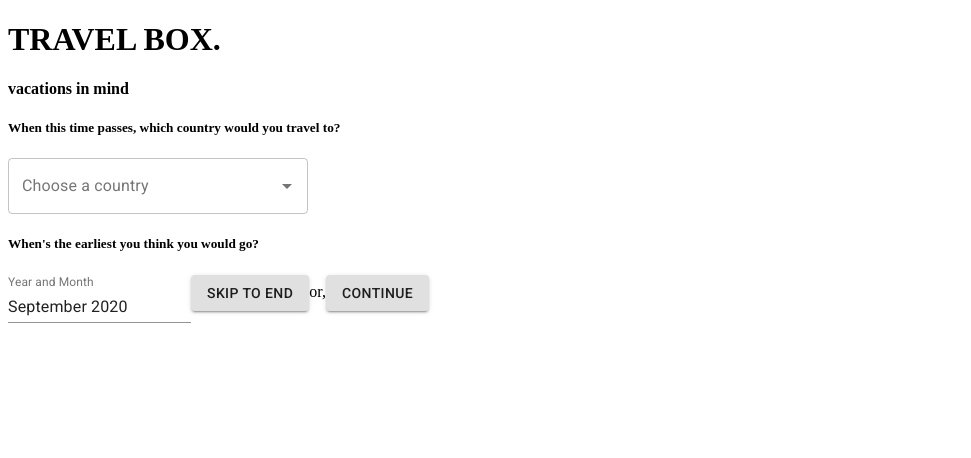
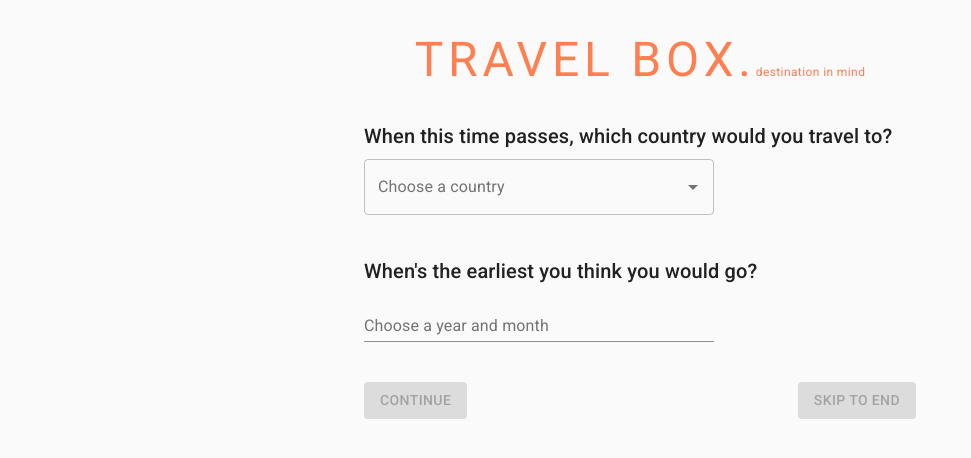
Before and after one commit to vv-qian/travel-box, a React (Create React App) app: page / in a window 1280 px wide. Shown: the top 458 px of the page, without its empty margins (0-971 px from the left). Built offline with nearby package versions, Linux system fonts and the light colour scheme.

Commit message:
page one first round style

```diff
--- a/src/App.js
+++ b/src/App.js
@@ -1,23 +1,27 @@
 import React, { useState } from "react";
 import Route from "./components/Route";
+import Header from "./components/Header";
 import PageOne from "./pages/PageOne";
 import PageTwo from "./pages/PageTwo";
 import PageThree from "./pages/PageThree";
+
+import CssBaseline from "@material-ui/core/CssBaseline";
+import Container from "@material-ui/core/Container";
 
 import { topicOptions, countries } from "./utils/data";
 
 const App = () => {
   const [country, setCountry] = useState(null);
-  const [date, setDate] = useState(new Date());
+  const [date, setDate] = useState(null);
   const [info, setInfo] = useState([]);
 
   return (
-    <div>
-      <div>
-        <h1>TRAVEL BOX.</h1>
-        <h4>vacations in mind</h4>
-      </div>
+    <React.Fragment>
+      <CssBaseline />
+      <Container maxWidth="md">
+        <Header />
         <Route path="/">
+          <Container maxWidth="sm">
             <PageOne
               countries={countries}
               onSelectCountry={setCountry}
@@ -25,13 +29,16 @@ const App = () => {
               currentDate={date}
               currentCountry={country}
             />
+          </Container>
         </Route>
         <Route path="/info">
+          <Container maxWidth="sm">
             <PageTwo
               country={country}
               onInfoSelect={setInfo}
               topicOptions={topicOptions}
             />
+          </Container>
         </Route>
         <Route path="/unbox">
           <PageThree
@@ -40,7 +47,8 @@ const App = () => {
             topics={info}
           />
         </Route>
-    </div>
+      </Container>
+    </React.Fragment>
   );
 };
 
--- a/src/components/ComboBox.js
+++ b/src/components/ComboBox.js
@@ -13,7 +13,7 @@ const ComboBox = ({
     <Autocomplete
       options={options}
       getOptionLabel={(option) => option[labelAccessor]}
-      style={{ width: 300 }}
+      style={{ width: 350 }}
       onChange={(evt, value) => {
         if (value) {
           onInputChange(value);
--- /dev/null
+++ b/src/components/Header.js
@@ -0,0 +1,17 @@
+import React from "react";
+import Typography from "@material-ui/core/Typography";
+
+const Header = () => {
+  return (
+    <div className="header">
+      <Typography variant="h3" component="h1">
+        TRAVEL BOX.
+      </Typography>
+      <Typography variant="caption" component="span" gutterBottom>
+        destination in mind
+      </Typography>
+    </div>
+  );
+};
+
+export default Header;
--- /dev/null
+++ b/src/components/Question.js
@@ -0,0 +1,12 @@
+import React from "react";
+import Typography from "@material-ui/core/Typography";
+
+const Question = ({ text }) => {
+  return (
+    <Typography variant="h6" gutterBottom>
+      {text}
+    </Typography>
+  );
+};
+
+export default Question;
--- a/src/components/Search.js
+++ b/src/components/Search.js
@@ -21,6 +21,8 @@ const Search = ({ term }) => {
 
     search();
   }, [term]);
+
+  // use https://material-ui.com/components/cards/
 
   const renderedResults = results.map((result) => {
     return (
--- a/src/components/YearMonthPicker.js
+++ b/src/components/YearMonthPicker.js
@@ -9,9 +9,10 @@ const YearMonthPicker = ({ onDateChange, currentDate }) => {
       variant="inline"
       openTo="year"
       views={["year", "month"]}
-      label="Year and Month"
+      label="Choose a year and month"
       minDate={new Date()}
       value={selectedDate}
+      style={{ width: 350 }}
       onChange={(date) => {
         setSelectedDate(date);
         onDateChange(date);
--- a/src/css/style.css
+++ b/src/css/style.css
@@ -1,3 +1,24 @@
+body,
+html {
+  font-family: "Roboto";
+}
+
+/* Header.js */
+.header {
+  margin: 2rem 0;
+  text-align: center;
+}
+
+.header h1 {
+  display: inline-block;
+  letter-spacing: 0.3rem;
+  color: coral;
+}
+
+.header span {
+  color: coral;
+}
+
 a.navigate {
   text-decoration: none;
 }
--- a/src/pages/PageOne.js
+++ b/src/pages/PageOne.js
@@ -1,10 +1,13 @@
 import React from "react";
 import { MuiPickersUtilsProvider } from "@material-ui/pickers";
 import DateFnsUtils from "@date-io/date-fns";
+import Button from "@material-ui/core/Button";
+import Grid from "@material-ui/core/Grid";
+
 import YearMonthPicker from "../components/YearMonthPicker";
 import ComboBox from "../components/ComboBox";
 import Link from "../components/Link";
-import Button from "@material-ui/core/Button";
+import Question from "../components/Question";
 
 const PageOne = ({
   countries,
@@ -15,9 +18,15 @@ const PageOne = ({
 }) => {
   return (
     <MuiPickersUtilsProvider utils={DateFnsUtils}>
-      <div>
-        <div className="question">
-          <h5>When this time passes, which country would you travel to?</h5>
+      <Grid
+        container
+        direction="column"
+        alignItems="flex-start"
+        spacing={5}
+        className="page page_one"
+      >
+        <Grid item className="question">
+          <Question text="When this time passes, which country would you travel to?" />
           <ComboBox
             options={countries}
             labelAccessor={"country"}
@@ -25,22 +34,37 @@ const PageOne = ({
             onInputChange={onSelectCountry}
             currentCountry={currentCountry}
           />
-        </div>
-        <div className="question">
-          <h5>When's the earliest you think you would go?</h5>
+        </Grid>
+        <Grid item className="question">
+          <Question text="When's the earliest you think you would go?" />
           <YearMonthPicker
             onDateChange={onSelectDate}
             currentDate={currentDate}
           />
-          <Link href="/unbox" className="navigate">
-            <Button variant="contained">Skip to end</Button>
-          </Link>
-          or,
-          <Link href="/info" className="navigate">
-            <Button variant="contained">Continue</Button>
-          </Link>
-        </div>
-      </div>
+        </Grid>
+        <Grid container item justify="space-between">
+          <Grid item>
+            <Link href="/info" className="navigate">
+              <Button
+                variant="contained"
+                disabled={currentCountry === null || currentDate === null}
+              >
+                Continue
+              </Button>
+            </Link>
+          </Grid>
+          <Grid item>
+            <Link href="/unbox" className="navigate">
+              <Button
+                variant="contained"
+                disabled={currentCountry === null || currentDate === null}
+              >
+                Skip to end
+              </Button>
+            </Link>
+          </Grid>
+        </Grid>
+      </Grid>
     </MuiPickersUtilsProvider>
   );
 };
```
Lines whose indentation alone changed are shown as unchanged.
